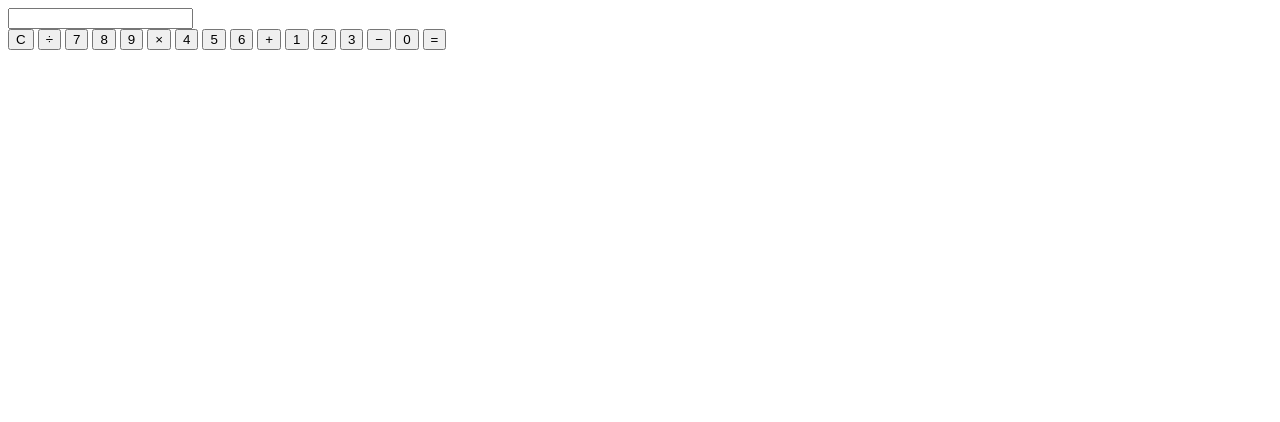
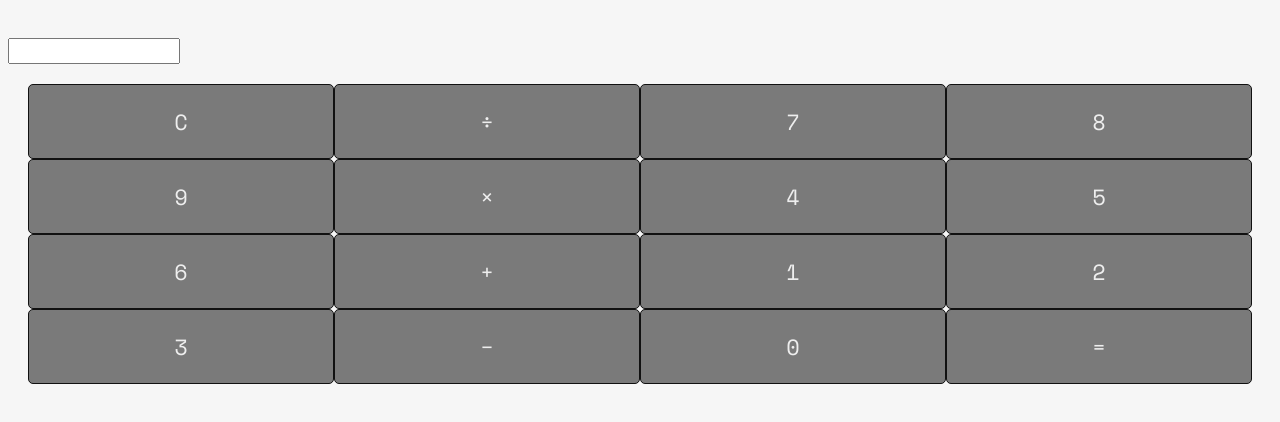
Before and after one commit to jaffrepaul/css-grid-calc, a website: page index.html in a window 1280 px wide. Drawn offline with nearby package versions, Linux system fonts and the light colour scheme.

Commit message:
added sass & number syles

```diff
--- a/index.html
+++ b/index.html
@@ -5,6 +5,7 @@
   <meta charset="UTF-8">
   <meta name="viewport" content="width=device-width, initial-scale=1.0">
   <meta http-equiv="X-UA-Compatible" content="ie=edge">
+  <link rel="stylesheet" href="styles.css">
   <title>Document</title>
 </head>
 
--- a/styles.scss
+++ b/styles.scss
@@ -0,0 +1,37 @@
+@import url('https://fonts.googleapis.com/css?family=Space+Mono');
+
+/* quick reset so all our padding is the right size */
+* {
+  box-sizing: border-box;
+}
+
+.calculator input,
+.calc-button {
+  font-family: 'Space Mono';
+}
+
+/* add some spacing */
+body {
+  background: #f6f6f6;
+  padding-bottom: 30px;
+  padding-top: 30px;
+}
+
+.calc-button {
+  background: rgba(0, 0, 0, 0.5); /* light background with opacity 50% */
+  border: 1px solid #111; /* black border */
+  padding: 20px;
+  color: #eee; /* white text */
+  border-radius: 5px; /* rounded corners */
+  font-size: 22px; /* larger fonts */
+  cursor: pointer; /* make it look clickable */
+}
+
+.calculator-buttons {
+  padding: 20px;
+
+  display: grid;
+
+  /* create 4 columns */
+  grid-template-columns: repeat(4, 1fr);
+}
```
Also changed, not shown: styles.css (added), 2 other files.
